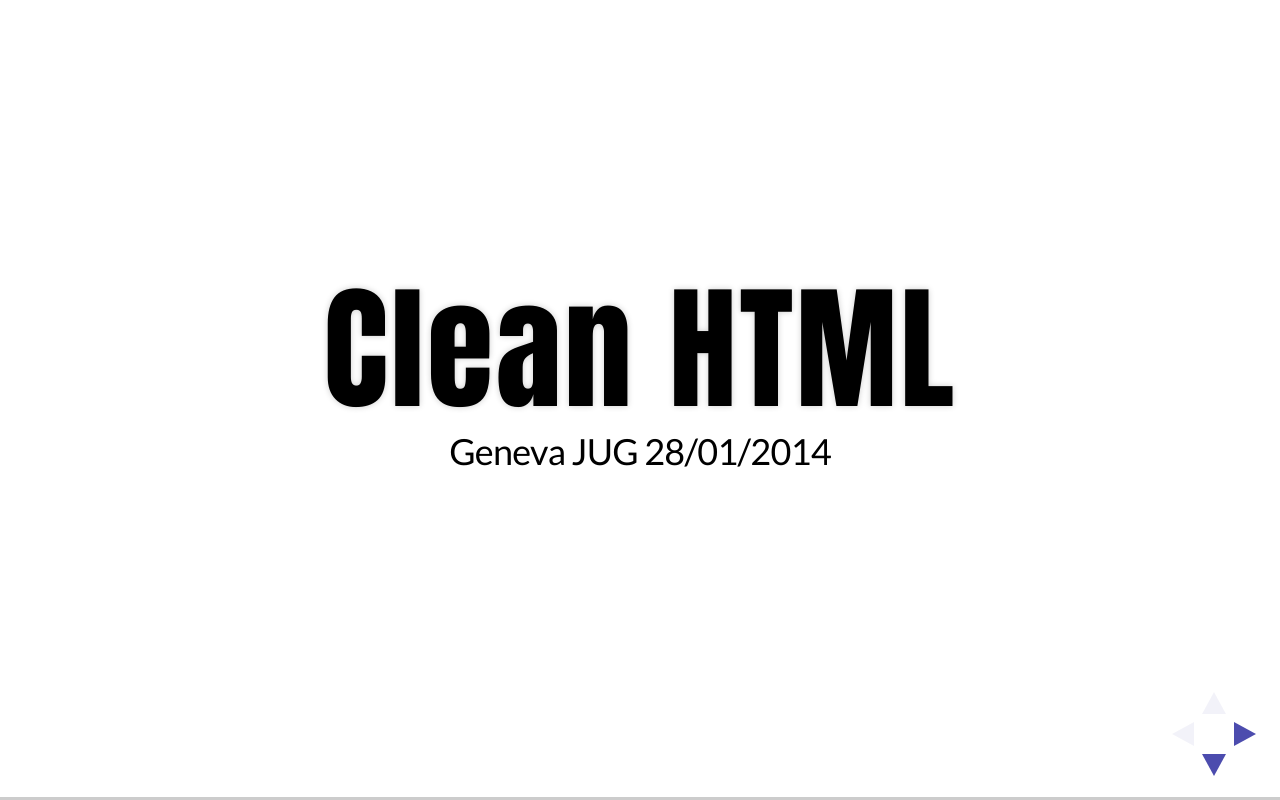
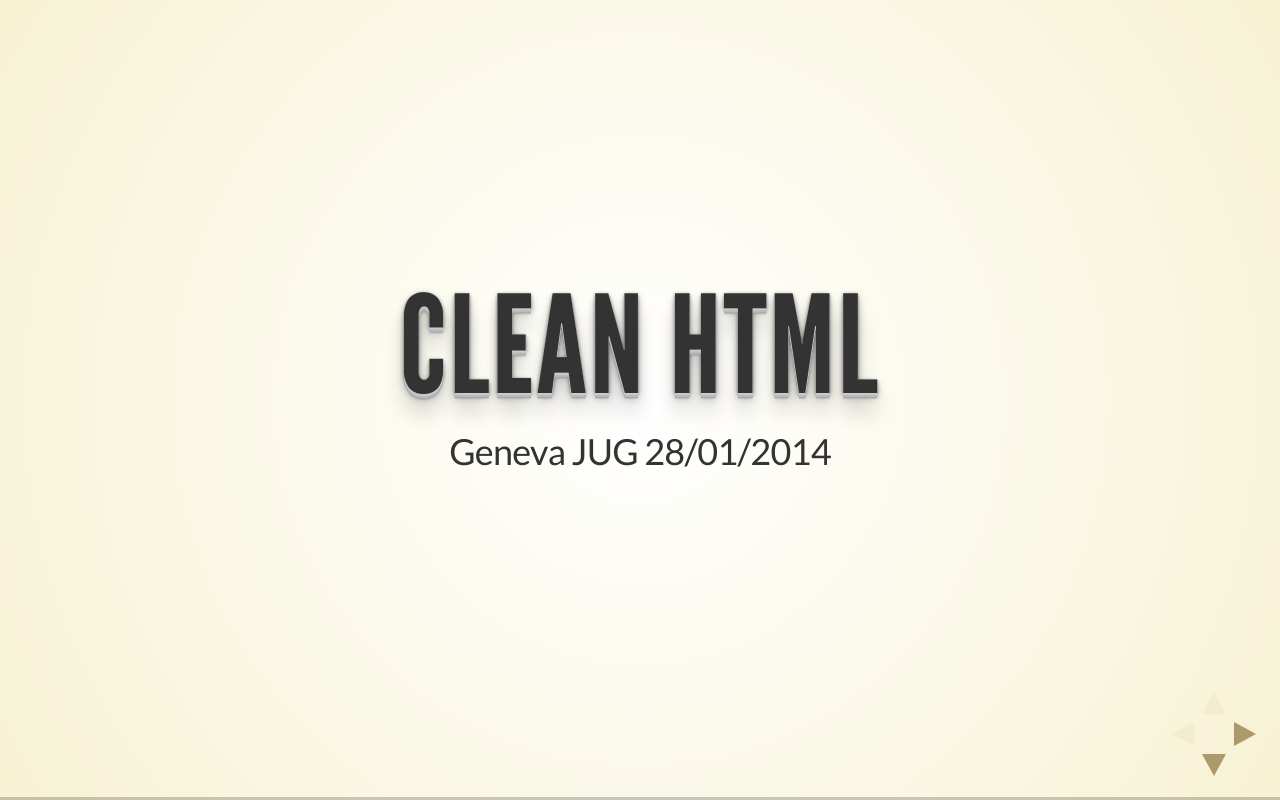
Before and after one commit to Asterodeia/Presentation-human-less, a website: page presentation-jug.html in a window 1280 px wide. Drawn offline with Linux system fonts and the light colour scheme; a web font is replaced by a local one.

Commit message:
amelioration jug

```diff
--- a/presentation-jug.html
+++ b/presentation-jug.html
@@ -4,7 +4,7 @@
 	<head>
 		<meta charset="utf-8">
 
-		<title>Human talk : LESS</title>
+		<title>Clean HTML</title>
 
 		<meta name="description" content="A presentation on HTML for Geneva JUG">
 		<meta name="author" content="Audrey Lièvremont">
@@ -15,7 +15,7 @@
 		<meta name="viewport" content="width=device-width, initial-scale=1.0, maximum-scale=1.0, user-scalable=no">
 
 		<link rel="stylesheet" href="css/reveal.min.css">
-		<link rel="stylesheet" href="css/theme/simple.css" id="theme">
+		<link rel="stylesheet" href="css/theme/beige.css" id="theme">
 
 
 		<!-- For syntax highlighting -->
@@ -128,7 +128,7 @@ Hypertext Markup Language
 <h2 class="fragment" data-fragment-index="0">160 caractères</h2>
 <pre><code>&lt;table&gt;</code><code>&lt;tr id="first"&gt;&lt;td colspan="3"&gt;1&lt;/td&gt;&lt;/tr&gt;</code><code>&lt;tr id="second"&gt;&lt;td colspan="2"&gt;2&lt;/td&gt;&lt;td&gt;3&lt;/td&gt;&lt;/tr&gt;</code><code>&lt;tr id="third"&gt;&lt;td&gt;4&lt;/td&gt;&lt;td&gt;5&lt;/td&gt;&lt;td&gt;6&lt;/td&gt;&lt;/tr&gt;</code><code>&lt;/table&gt;</code></pre>
 <h2 class="fragment" data-fragment-index="1">115 caractères</h2>
-<pre><code>&lt;div id="bloc1"&gt;1&lt;/div&gt;</code><code>&lt;div id="bloc2"&gt;2&lt;/div&gt;</code><code>&lt;div id="bloc3"&gt;3&lt;/div&gt;</code><code>&lt;div id="bloc4"&gt;4&lt;/div&gt;</code><code>&lt;div id="bloc5"&gt;5&lt;/div&gt;</code>    </pre>
+<pre><code>&lt;div id="bloc1"&gt;1&lt;/div&gt;</code><code>&lt;div id="bloc2"&gt;2&lt;/div&gt;</code><code>&lt;div id="bloc3"&gt;3&lt;/div&gt;</code><code>&lt;div id="bloc4"&gt;4&lt;/div&gt;</code><code>&lt;div id="bloc5"&gt;5&lt;/div&gt;</code></pre>
 
 <h2 class="fragment" data-fragment-index="2">+ 39%</h2>
 
```
